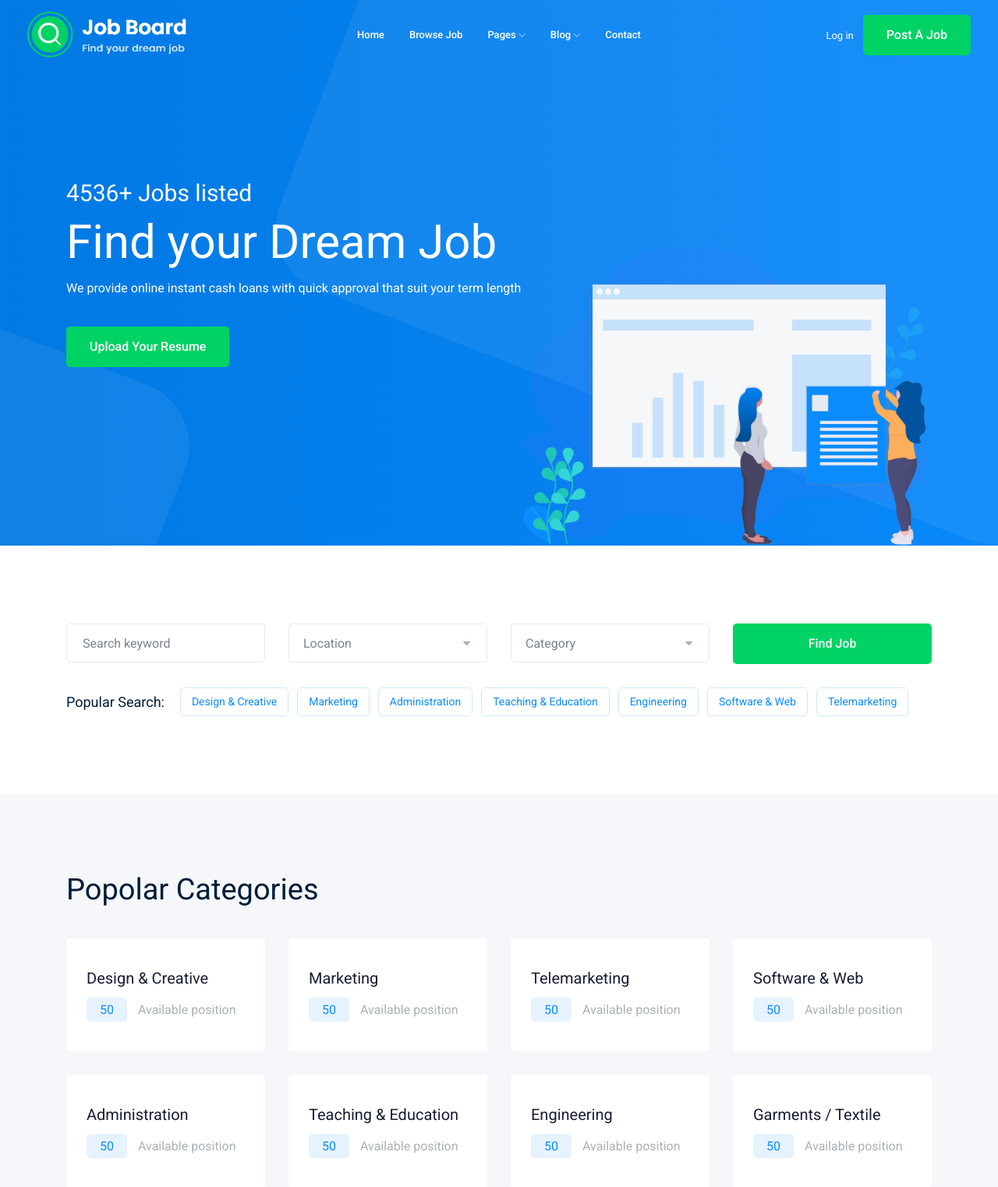
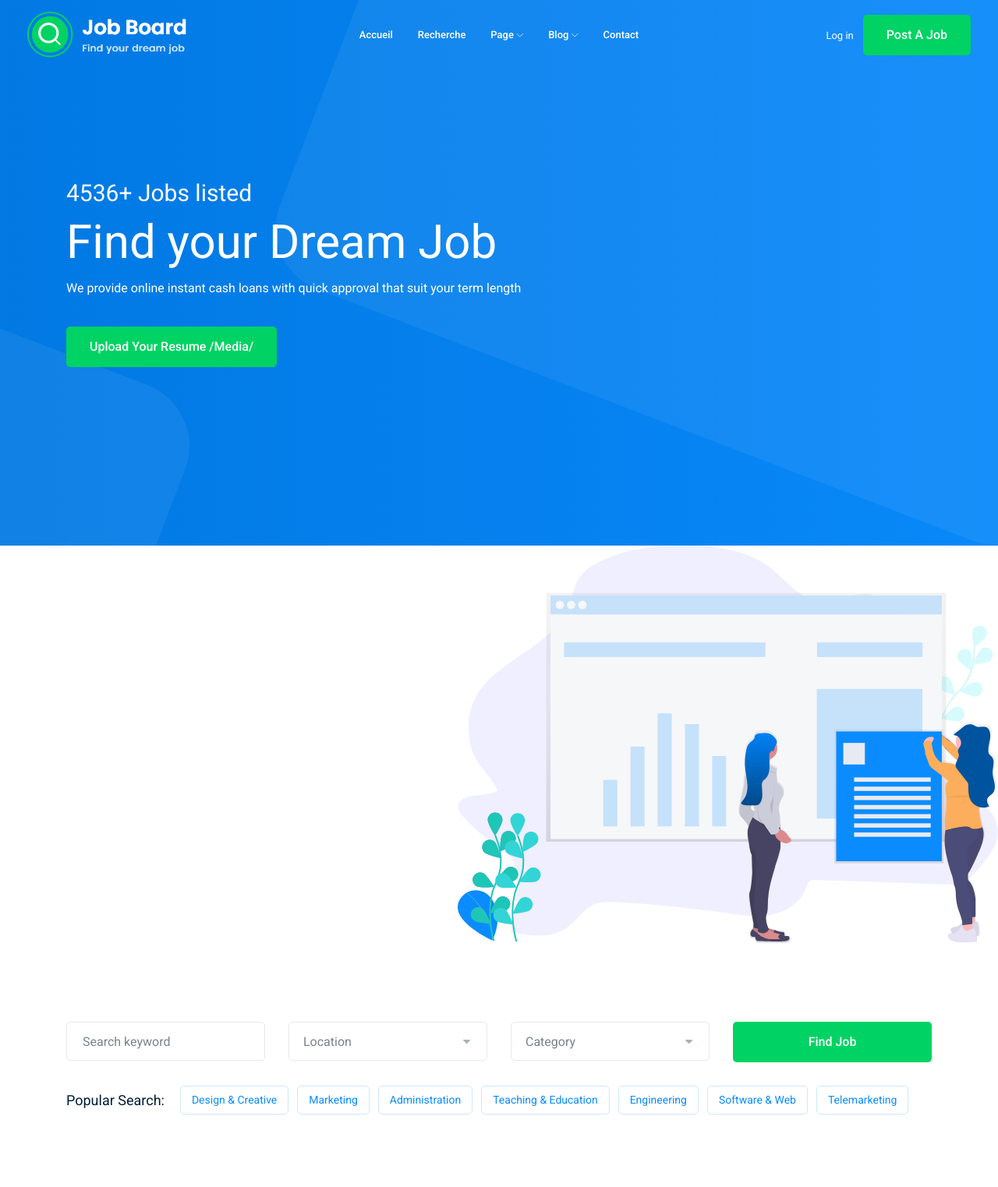
Before and after one commit to JaphetSamuel/jobci, a Django app: page / in a window 1280 px wide. Shown: the top 1523 px of the page at 78% size. Run offline with Django 3.2, Linux system fonts and the light colour scheme; data comes from the database, SQL or seed files in the repository; both versions use the stored data as it was after the commit; some libraries are stand-ins or nearby versions.

Commit message:
gestion des medias

```diff
--- a/princ/views.py
+++ b/princ/views.py
@@ -8,7 +8,8 @@ from .models import *
 
 def home(request):
     jobs = Job.objects.order_by("-pub_date")[:5]
-    return render(request,"home.html",context={"jobs":jobs})
+    cat_list = Job.Categories
+    return render(request,"home.html",context={"jobs":jobs,"cat_list":cat_list})
 
 class JobListView(ListView):
     model = Job
@@ -20,6 +21,7 @@ class JobListView(ListView):
     def get_context_data(self, **kwargs):
         context = super().get_context_data(**kwargs)
         context["nb_jobs"] = Job.objects.count()
+        context["cat_list"] = Job.Categories
         return context
 
 
--- a/templates/home.html
+++ b/templates/home.html
@@ -11,7 +11,7 @@
                             <div class="col-xl-3 col-lg-2">
                                 <div class="logo">
                                     <a href="index.html">
-                                        <img src="img/logo.png" alt="">
+                                        <img src="{{MEDIA_URL}}img/logo.png" alt="">
                                     </a>
                                 </div>
                             </div>
@@ -19,13 +19,11 @@
                                 <div class="main-menu  d-none d-lg-block">
                                     <nav>
                                         <ul id="navigation">
-                                            <li><a href="index.html">home</a></li>
-                                            <li><a href="jobs.html">Browse Job</a></li>
-                                            <li><a href="#">pages <i class="ti-angle-down"></i></a>
+                                            <li><a href="index.html">Accueil</a></li>
+                                            <li><a href="jobs.html">Recherche</a></li>
+                                            <li><a href="#">page <i class="ti-angle-down"></i></a>
                                                 <ul class="submenu">
-                                                    <li><a href="candidate.html">Candidates </a></li>
-                                                    <li><a href="job_details.html">job details </a></li>
-                                                    <li><a href="elements.html">elements</a></li>
+                                                    <li><a href="candidate.html">Candidats </a></li>
                                                 </ul>
                                             </li>
                                             <li><a href="#">blog <i class="ti-angle-down"></i></a>
@@ -71,15 +69,15 @@
                             <h3 class="wow fadeInLeft" data-wow-duration="1s" data-wow-delay=".3s">Find your Dream Job</h3>
                             <p class="wow fadeInLeft" data-wow-duration="1s" data-wow-delay=".4s">We provide online instant cash loans with quick approval that suit your term length</p>
                             <div class="sldier_btn wow fadeInLeft" data-wow-duration="1s" data-wow-delay=".5s">
-                                <a href="#" class="boxed-btn3">Upload your Resume</a>
+                                <a href="#" class="boxed-btn3">Upload your Resume {{ MEDIA_URL}}</a>
                             </div>
                         </div>
                     </div>
                 </div>
             </div>
         </div>
-        <div class="ilstration_img wow fadeInRight d-none d-lg-block text-right" data-wow-duration="1s" data-wow-delay=".2s">
-            <img src="img/banner/illustration.png" alt="">
+        <div class="ilstration_imgwow fadeInRight d-none d-lg-block text-right" data-wow-duration="1s" data-wow-delay=".2s">
+            <img src="{{MEDIA_URL}}{{MEDIA_URL}}img/banner/illustration.png" alt="">
         </div>
     </div>
     <!-- slider_area_end -->
@@ -106,10 +104,10 @@
                 <div class="col-lg-3 col-md-4">
                     <div class="single_input">
                         <select class="wide">
-                            <option data-display="Category">Category</option>
-                            <option value="1">Category 1</option>
-                            <option value="2">Category 2</option>
-                            <option value="4">Category 3</option>
+                            <option data-display="Category">Categorie</option>
+                            {% for c in cat_list %}
+                                <option value="{{forloop.counter}}">{{c}}</option>
+                            {% endfor %}
                           </select>
                     </div>
                 </div>
@@ -225,7 +223,7 @@
                         <div class="single_jobs white-bg d-flex justify-content-between">
                             <div class="jobs_left d-flex align-items-center">
                                 <div class="thumb">
-                                    <img src="img/svg_icon/2.svg" alt="">
+                                    <img src="{{MEDIA_URL}}img/svg_icon/2.svg" alt="">
                                 </div>
                                 <div class="jobs_conetent">
                                     <a href="job_details.html"><h4>{{job.titre}}</h4></a>
@@ -272,91 +270,91 @@
                     <div class="candidate_active owl-carousel">
                         <div class="single_candidates text-center">
                             <div class="thumb">
-                                <img src="img/candiateds/1.png" alt="">
+                                < src="{{MEDIA_URL}}img/candiateds/1.png" alt="">
                             </div>
                             <a href="#"><h4>Markary Jondon</h4></a>
                             <p>Software Engineer</p>
                         </div>
                         <div class="single_candidates text-center">
                             <div class="thumb">
-                                <img src="img/candiateds/2.png" alt="">
+                                <src="{{MEDIA_URL}}img/candiateds/2.png" alt="">
                             </div>
                             <a href="#"><h4>Markary Jondon</h4></a>
                             <p>Software Engineer</p>
                         </div>
                         <div class="single_candidates text-center">
                             <div class="thumb">
-                                <img src="img/candiateds/3.png" alt="">
+                                <img src="{{MEDIA_URL}}img/candiateds/3.png" alt="">
                             </div>
                             <a href="#"><h4>Markary Jondon</h4></a>
                             <p>Software Engineer</p>
                         </div>
                         <div class="single_candidates text-center">
                             <div class="thumb">
-                                <img src="img/candiateds/4.png" alt="">
+                                <img src="{{MEDIA_URL}}img/candiateds/4.png" alt="">
                             </div>
                             <a href="#"><h4>Markary Jondon</h4></a>
                             <p>Software Engineer</p>
                         </div>
                         <div class="single_candidates text-center">
                             <div class="thumb">
-                                <img src="img/candiateds/5.png" alt="">
+                                <img src="{{MEDIA_URL}}img/candiateds/5.png" alt="">
                             </div>
                             <a href="#"><h4>Markary Jondon</h4></a>
                             <p>Software Engineer</p>
                         </div>
                         <div class="single_candidates text-center">
                             <div class="thumb">
-                                <img src="img/candiateds/6.png" alt="">
+                                <img src="{{MEDIA_URL}}img/candiateds/6.png" alt="">
                             </div>
                             <a href="#"><h4>Markary Jondon</h4></a>
                             <p>Software Engineer</p>
                         </div>
                         <div class="single_candidates text-center">
                             <div class="thumb">
-                                <img src="img/candiateds/7.png" alt="">
+                                <img src="{{MEDIA_URL}}img/candiateds/7.png" alt="">
                             </div>
                             <a href="#"><h4>Markary Jondon</h4></a>
                             <p>Software Engineer</p>
                         </div>
                         <div class="single_candidates text-center">
                             <div class="thumb">
-                                <img src="img/candiateds/8.png" alt="">
+                                <img src="{{MEDIA_URL}}img/candiateds/8.png" alt="">
                             </div>
                             <a href="#"><h4>Markary Jondon</h4></a>
                             <p>Software Engineer</p>
                         </div>
                         <div class="single_candidates text-center">
                             <div class="thumb">
-                                <img src="img/candiateds/9.png" alt="">
+                                <img src="{{MEDIA_URL}}img/candiateds/9.png" alt="">
                             </div>
                             <a href="#"><h4>Markary Jondon</h4></a>
                             <p>Software Engineer</p>
                         </div>
                         <div class="single_candidates text-center">
                             <div class="thumb">
-                                <img src="img/candiateds/9.png" alt="">
+                                <img src="{{MEDIA_URL}}img/candiateds/9.png" alt="">
                             </div>
                             <a href="#"><h4>Markary Jondon</h4></a>
                             <p>Software Engineer</p>
                         </div>
                         <div class="single_candidates text-center">
                             <div class="thumb">
-                                <img src="img/candiateds/10.png" alt="">
+                                <img src="{{MEDIA_URL}}img/candiateds/10.png" alt="">
                             </div>
                             <a href="#"><h4>Markary Jondon</h4></a>
                             <p>Software Engineer</p>
                         </div>
                         <div class="single_candidates text-center">
                             <div class="thumb">
-                                <img src="img/candiateds/3.png" alt="">
+                                <img src="{{MEDIA_URL}}img/candiateds/3.png" alt="">
                             </div>
                             <a href="#"><h4>Markary Jondon</h4></a>
                             <p>Software Engineer</p>
                         </div>
                         <div class="single_candidates text-center">
                             <div class="thumb">
-                                <img src="img/candiateds/4.png" alt="">
+                                <img src="{{MEDIA_URL}}img/candiateds/4.png" alt="">
                             </div>
                             <a href="#"><h4>Markary Jondon</h4></a>
                             <p>Software Engineer</p>
@@ -386,7 +384,7 @@
                 <div class="col-lg-4 col-xl-3 col-md-6">
                     <div class="single_company">
                         <div class="thumb">
-                            <img src="img/svg_icon/5.svg" alt="">
+                            <img src="{{MEDIA_URL}}img/svg_icon/5.svg" alt="">
                         </div>
                         <a href="jobs.html"><h3>Snack Studio</h3></a>
                         <p> <span>50</span> Available position</p>
@@ -395,7 +393,7 @@
                 <div class="col-lg-4 col-xl-3 col-md-6">
                     <div class="single_company">
                         <div class="thumb">
-                            <img src="img/svg_icon/4.svg" alt="">
+                            <img src="{{MEDIA_URL}}img/svg_icon/4.svg" alt="">
                         </div>
                         <a href="jobs.html"><h3>Snack Studio</h3></a>
                         <p> <span>50</span> Available position</p>
@@ -404,7 +402,7 @@
                 <div class="col-lg-4 col-xl-3 col-md-6">
                     <div class="single_company">
                         <div class="thumb">
-                            <img src="img/svg_icon/3.svg" alt="">
+                            <img src="{{MEDIA_URL}}img/svg_icon/3.svg" alt="">
                         </div>
                         <a href="jobs.html"><h3>Snack Studio</h3></a>
                         <p> <span>50</span> Available position</p>
@@ -413,7 +411,7 @@
                 <div class="col-lg-4 col-xl-3 col-md-6">
                     <div class="single_company">
                         <div class="thumb">
-                            <img src="img/svg_icon/1.svg" alt="">
+                            <img src="{{MEDIA_URL}}img/svg_icon/1.svg" alt="">
                         </div>
                         <a href="jobs.html"><h3>Snack Studio</h3></a>
                         <p> <span>50</span> Available position</p>
@@ -462,7 +460,7 @@
                                 <div class="col-lg-11">
                                     <div class="single_testmonial d-flex align-items-center">
                                         <div class="thumb">
-                                            <img src="img/testmonial/author.png" alt="">
+                                            <img src="{{MEDIA_URL}}img/testmonial/author.png" alt="">
                                             <div class="quote_icon">
                                                 <i class="Flaticon flaticon-quote"></i>
                                             </div>
@@ -480,7 +478,7 @@
                                 <div class="col-lg-11">
                                     <div class="single_testmonial d-flex align-items-center">
                                         <div class="thumb">
-                                            <img src="img/testmonial/author.png" alt="">
+                                            <img src="{{MEDIA_URL}}img/testmonial/author.png" alt="">
                                             <div class="quote_icon">
                                                 <i class=" Flaticon flaticon-quote"></i>
                                             </div>
@@ -498,7 +496,7 @@
                                 <div class="col-lg-11">
                                     <div class="single_testmonial d-flex align-items-center">
                                         <div class="thumb">
-                                            <img src="img/testmonial/author.png" alt="">
+                                            <img src="{{MEDIA_URL}}img/testmonial/author.png" alt="">
                                             <div class="quote_icon">
                                                 <i class="Flaticon flaticon-quote"></i>
                                             </div>
@@ -528,7 +526,7 @@
                         <div class="footer_widget wow fadeInUp" data-wow-duration="1s" data-wow-delay=".3s">
                             <div class="footer_logo">
                                 <a href="#">
-                                    <img src="img/logo.png" alt="">
+                                    <img src="{{MEDIA_URL}}img/logo.png" alt="">
                                 </a>
                             </div>
                             <p>
--- a/templates/princ/job_detail.html
+++ b/templates/princ/job_detail.html
@@ -21,7 +21,7 @@
                         <div class="single_jobs white-bg d-flex justify-content-between">
                             <div class="jobs_left d-flex align-items-center">
                                 <div class="thumb">
-                                    <img src="img/svg_icon/1.svg" alt="">
+                                    <img src="{{MEDIA_URL}}img/svg_icon/1.svg" alt="">
                                 </div>
                                 <div class="jobs_conetent">
                                     <a href="#"><h4>{{job.titre}}</h4></a>
--- a/templates/princ/joblist.html
+++ b/templates/princ/joblist.html
@@ -122,10 +122,10 @@
                         <div class="single_jobs white-bg d-flex justify-content-between">
                             <div class="jobs_left d-flex align-items-center">
                                 <div class="thumb">
-                                    <img src="img/svg_icon/2.svg" alt="">
+                                    <img src="{{MEDIA_URL}}img/svg_icon/2.svg" alt="">
                                 </div>
                                 <div class="jobs_conetent">
-                                    <a href="job_details.html"><h4>{{job.titre}}</h4></a>
+                                    <a href="{% url 'job-details' job.id %}"><h4>{{job.titre}}</h4></a>
                                     <div class="links_locat d-flex align-items-center">
                                         <div class="location">
                                             <p> <i class="fa fa-map-marker"></i> {{job.lieu}}</p>
@@ -139,7 +139,7 @@
                             <div class="jobs_right">
                                 <div class="apply_now">
                                     <a class="heart_mark" href="#"> <i class="ti-heart"></i> </a>
-                                    <a href="{% url 'job-details' job.id %}" class="boxed-btn3">Postuler</a>
+                                    <a href="" class="boxed-btn3">Postuler</a>
                                 </div>
                                 <div class="date">
                                     <p>Date line:{{job.pub_date}}</p>
```
Also changed, not shown: princ/models.py (+28 -0 lines), db.sqlite3, princ/helper.py (added), princ/migrations/0004_auto_20200304_1200.py (added), princ/migrations/0005_compte_img_profil.py (added).
